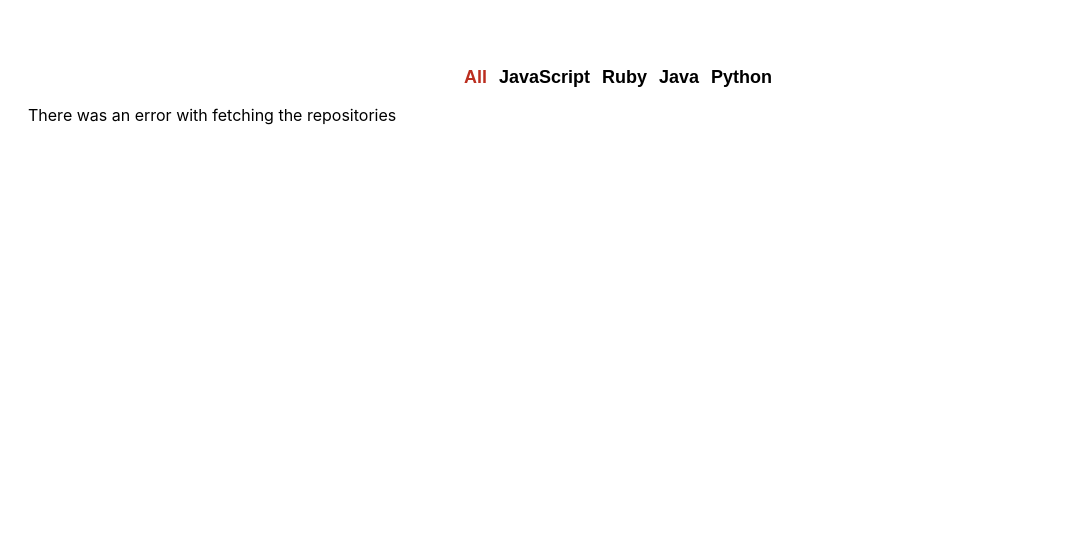
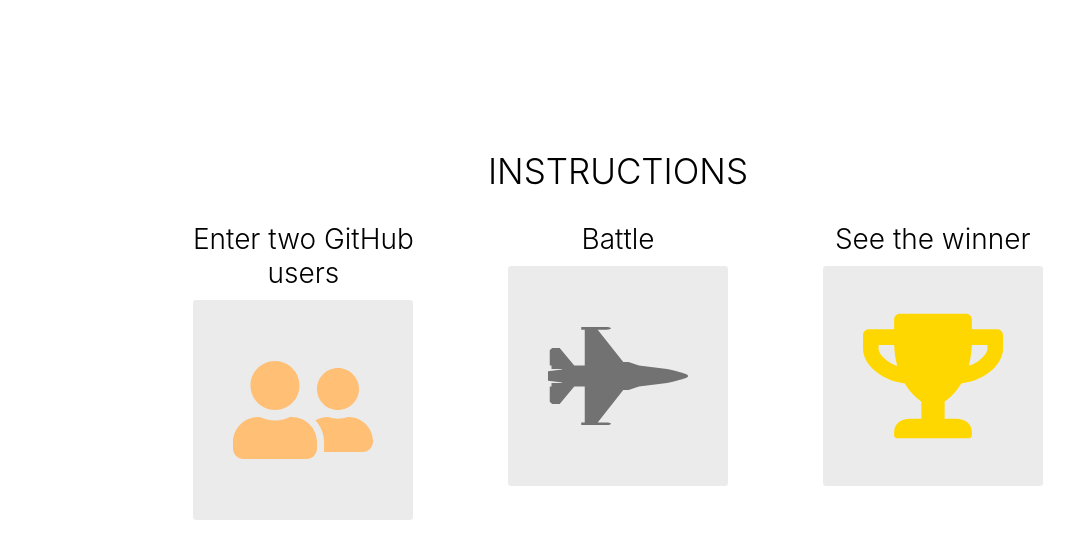
Before and after one commit to jeltehomminga/github-battle, a React app: page / in a window 1280 px wide. Shown: the whole page, without its empty margins (22-1096 px from the left). Built offline with nearby package versions, Linux system fonts and the light colour scheme; no server answers.

Commit message:
battle instructions

```diff
--- /dev/null
+++ b/app/components/Battle.js
@@ -0,0 +1,38 @@
+import React from 'react'
+import { FaUserFriends, FaFighterJet, FaTrophy } from 'react-icons/fa'
+
+const Instructions = () => {
+  return (
+    <div className='instructions-container'>
+      <h1 className='center-text header-lg'>INSTRUCTIONS</h1>
+      <ol className='container-sm grid center-text battle-instructions'>
+        <li>
+          <h3 className='header-sm'>Enter two GitHub users</h3>
+          <FaUserFriends
+            className='bg-light'
+            color='rgb(255, 191, 116)'
+            size={140}
+          />
+        </li>
+        <li>
+          <h3 className='header-sm'>Battle</h3>
+          <FaFighterJet className='bg-light' color='#727272' size={140} />
+        </li>
+        <li>
+          <h3 className='header-sm'>See the winner</h3>
+          <FaTrophy className='bg-light' color='rgb(255, 215, 0)' size={140} />
+        </li>
+      </ol>
+    </div>
+  )
+}
+
+export default class Battle extends React.Component {
+  render() {
+    return (
+      <>
+        <Instructions />
+      </>
+    )
+  }
+}
--- a/app/index.css
+++ b/app/index.css
@@ -56,6 +56,12 @@
     margin: 20px;
 }
 
+.header-sm {
+    font-size: 28px;
+    font-weight: 300;
+    margin: 10px;
+}
+
 .avatar {
     width: 150px;
     height: 150px;
@@ -112,3 +118,27 @@
 .repo img {
     margin-bottom: 8px;
 }
+
+.instructions-container {
+    margin: 100px 0;
+}
+
+.container-sm {
+    width: 80%;
+    margin: 0 auto;
+}
+
+.battle-instructions {
+    padding: 0;
+    font-size: 25px;
+}
+
+.battle-instructions li {
+    flex: 1;
+    min-width: 300px;
+}
+
+.battle-instructions svg {
+    padding: 40px;
+    border-radius: 3px;
+}
--- a/app/index.js
+++ b/app/index.js
@@ -2,6 +2,7 @@
 import ReactDOM from 'react-dom'
 import './index.css'
 import Popular from './components/Popular'
+import Battle from './components/Battle'
 
 // Component
 // State
@@ -12,7 +13,8 @@
   render() {
     return (
       <div className='container'>
-        <Popular />
+        {/* <Popular /> */}
+        <Battle />
       </div>
     )
   }
```
